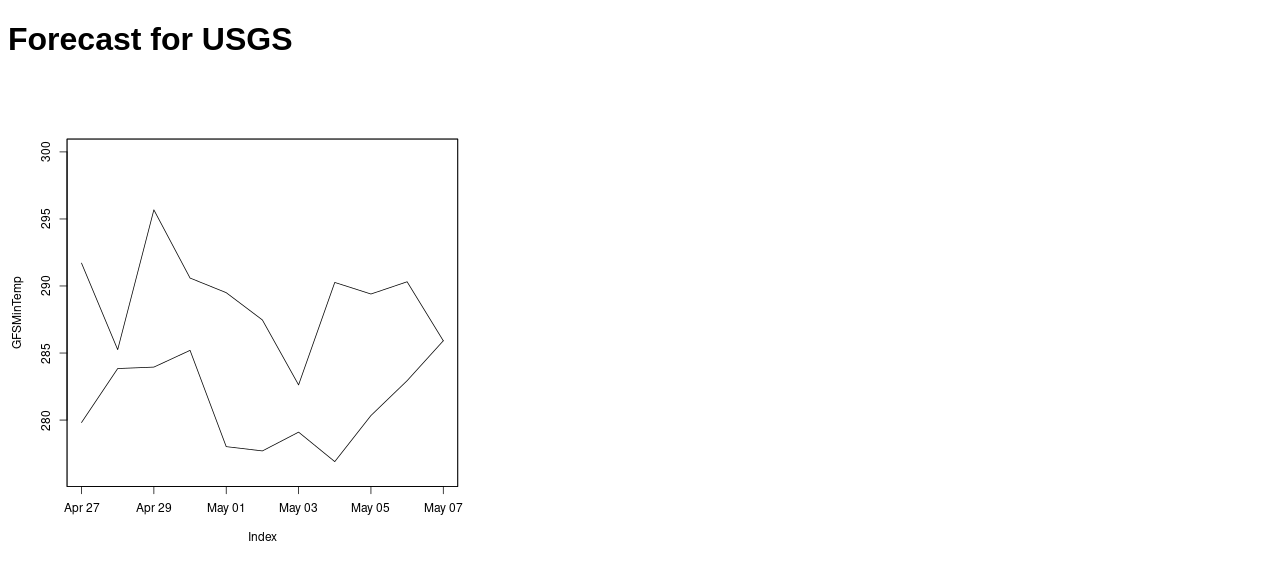
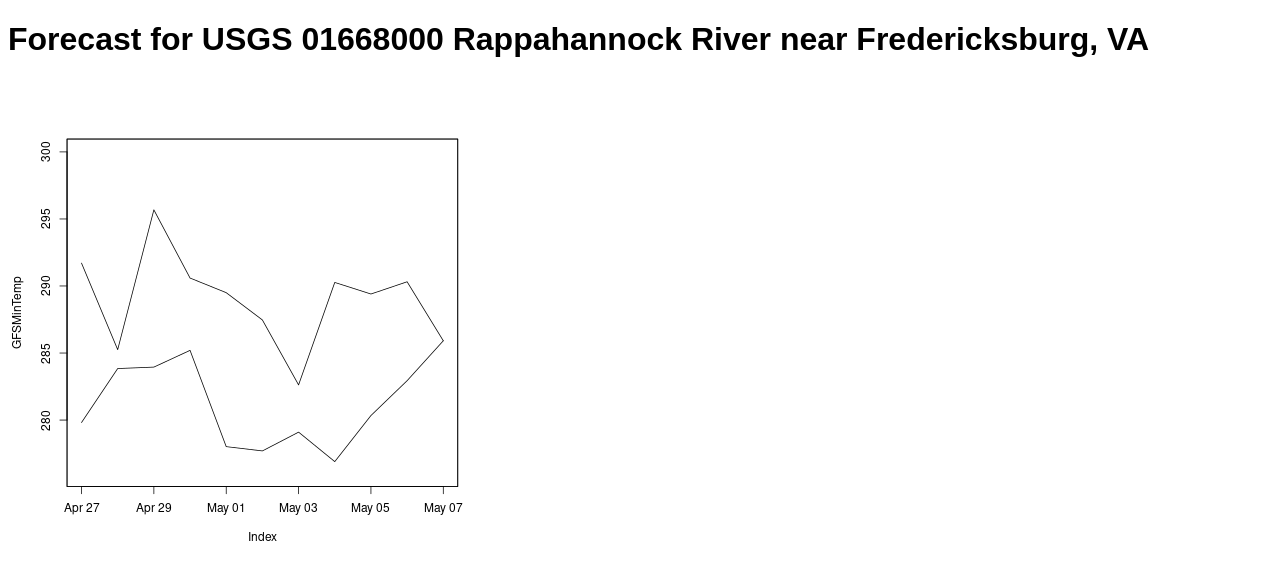
Before and after one commit to nspacher/nspacher.github.io, a plain HTML site: page index.html in a window 1280 px wide. Drawn offline with Linux system fonts and the light colour scheme.

Commit message:
Update index.html

```diff
--- a/index.html
+++ b/index.html
@@ -12,7 +12,7 @@ p {font-family:Georgia, serif;font-size:14px;font-style:normal;font-weight:norma
 </style>
 </head>
 <body>
-<h1>Forecast for USGS </h1>
+<h1>Forecast for USGS 01668000 Rappahannock River near Fredericksburg, VA</h1>
 <p></p>
   <img src="/TempForecast.png" style="max-width:100%" alt="Forecast Temperatures">
 </body>
```
